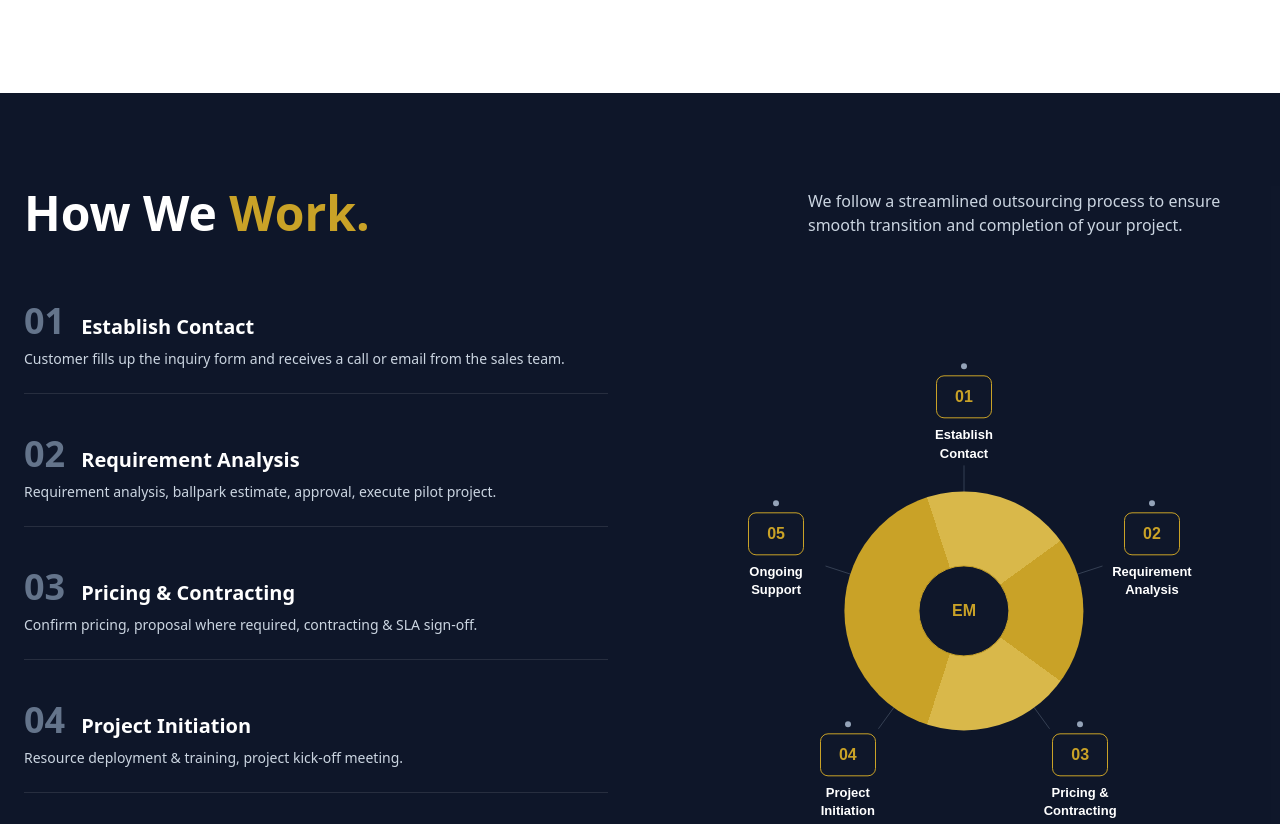
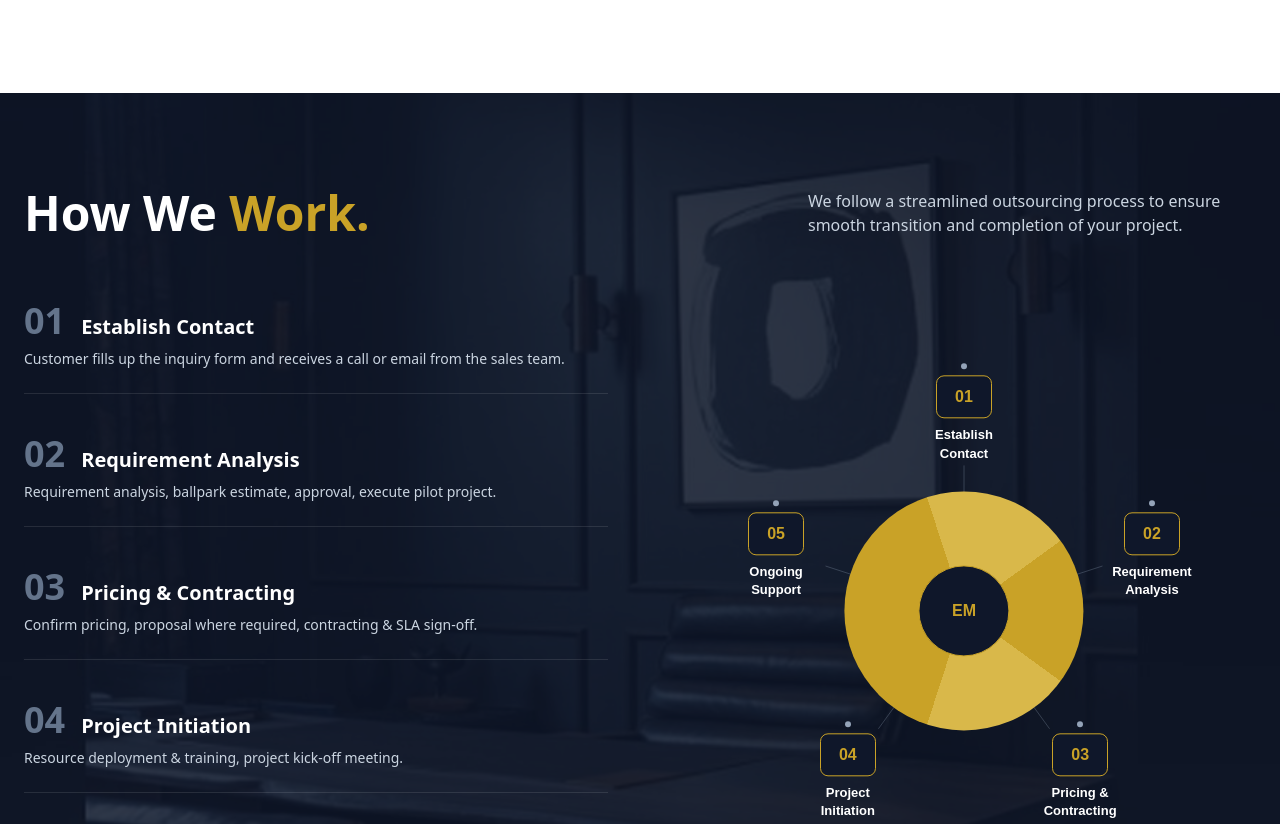
Before and after one commit to emventure/emventure, a website: page services.html in a window 1280 px wide. Shown: the part 1339-2163 px from the top of the page. Drawn offline with nearby package versions, Linux system fonts and the light colour scheme.

Commit message:
Update background image path in services.html

```diff
--- a/services.html
+++ b/services.html
@@ -99,7 +99,7 @@
 
 <!-- HOW WE WORK -->
 <section class="relative py-24 px-6 overflow-hidden bg-navy">
-    <div class="absolute inset-0 bg-cover bg-center" style="background-image:url('images/how-we-work-bg.jpg')"></div>
+    <div class="absolute inset-0 bg-cover bg-center" style="background-image:url('how-we-work-bg.jpg')"></div>
     <div class="absolute inset-0 bg-navy/85"></div>
 
     <div class="relative z-10 max-w-7xl mx-auto">
```
